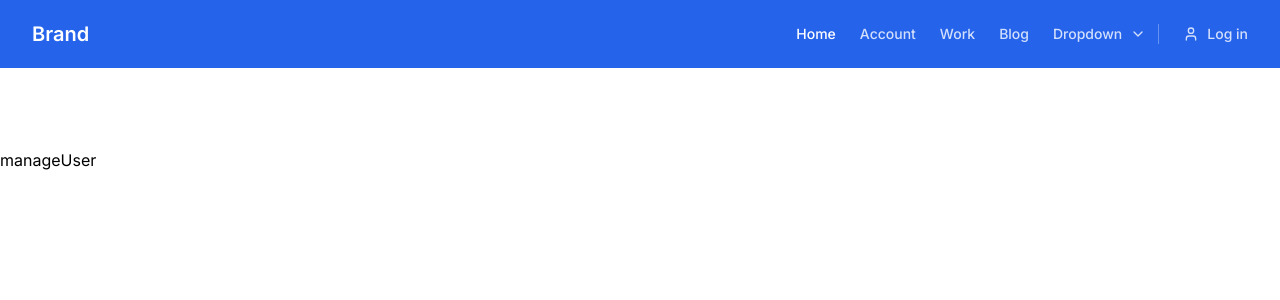
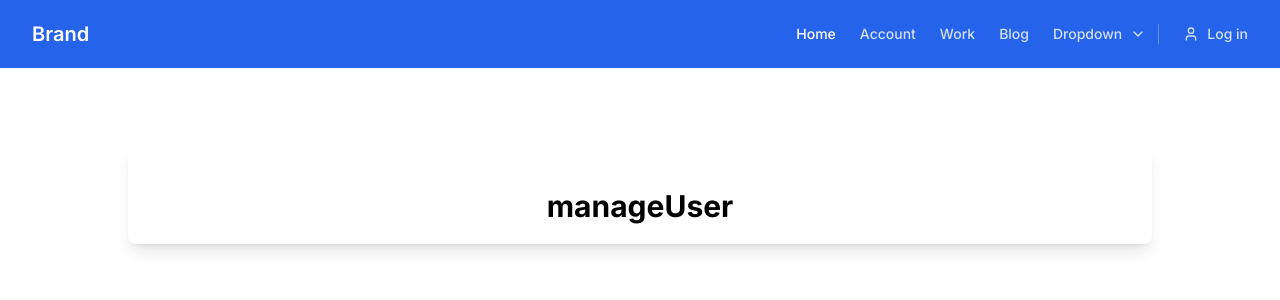
Before and after one commit to agpersonal6104/Section-2, a Next.js app in the folder frontend/: page /manageuser in a window 1280 px wide. Shown: the top 300 px of the page. Built offline with nearby package versions, Linux system fonts and the light colour scheme.

Commit message:
manageuser

```diff
--- a/frontend/src/app/manageuser/page.jsx
+++ b/frontend/src/app/manageuser/page.jsx
@@ -2,7 +2,11 @@ import React from 'react'
 
 const manageUser = () => {
   return (
-    <div>manageUser</div>
+    <div>
+      <div className='max-w-[80%] mx-auto shadow-lg rounded-lg p-5'>
+        <h1 className='mt-5 text-3xl font-bold text-center'>manageUser</h1>
+      </div>
+    </div>
   )
 }
 
```
